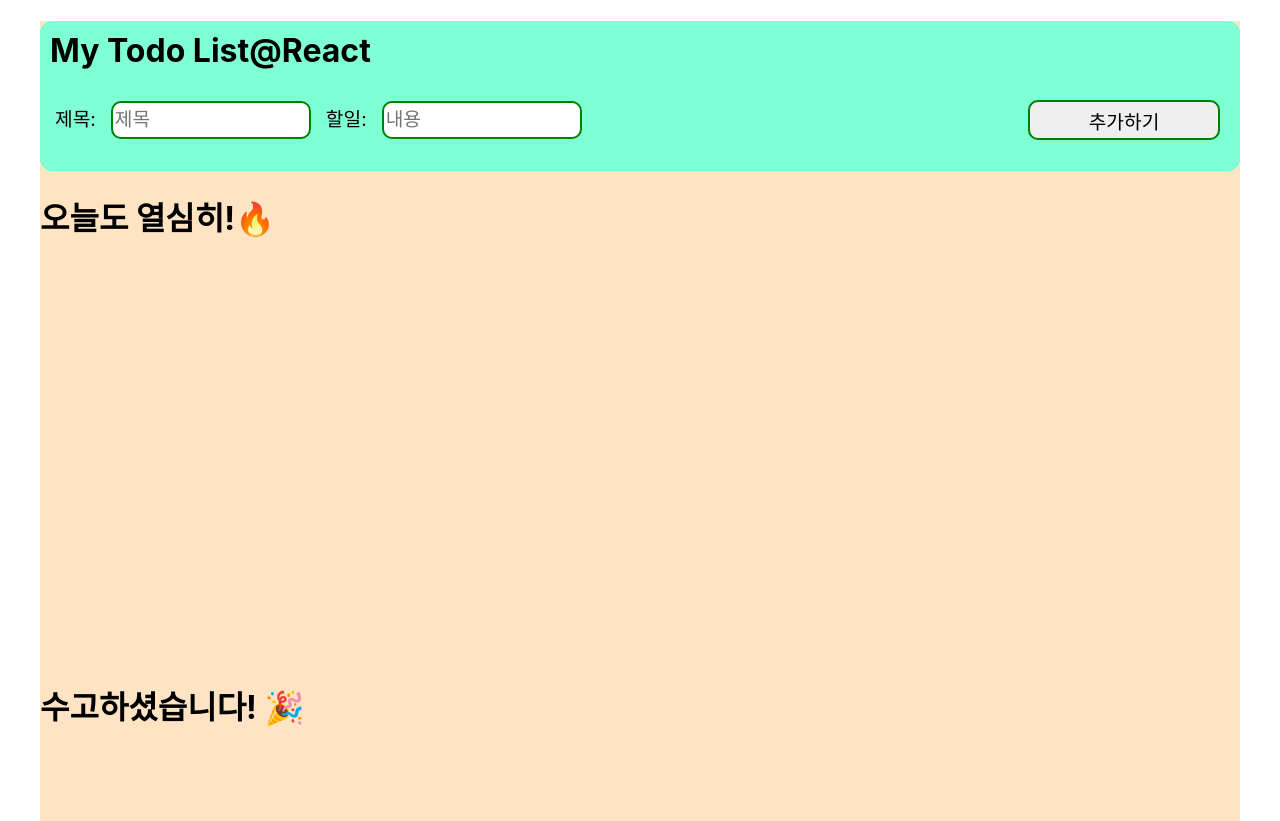
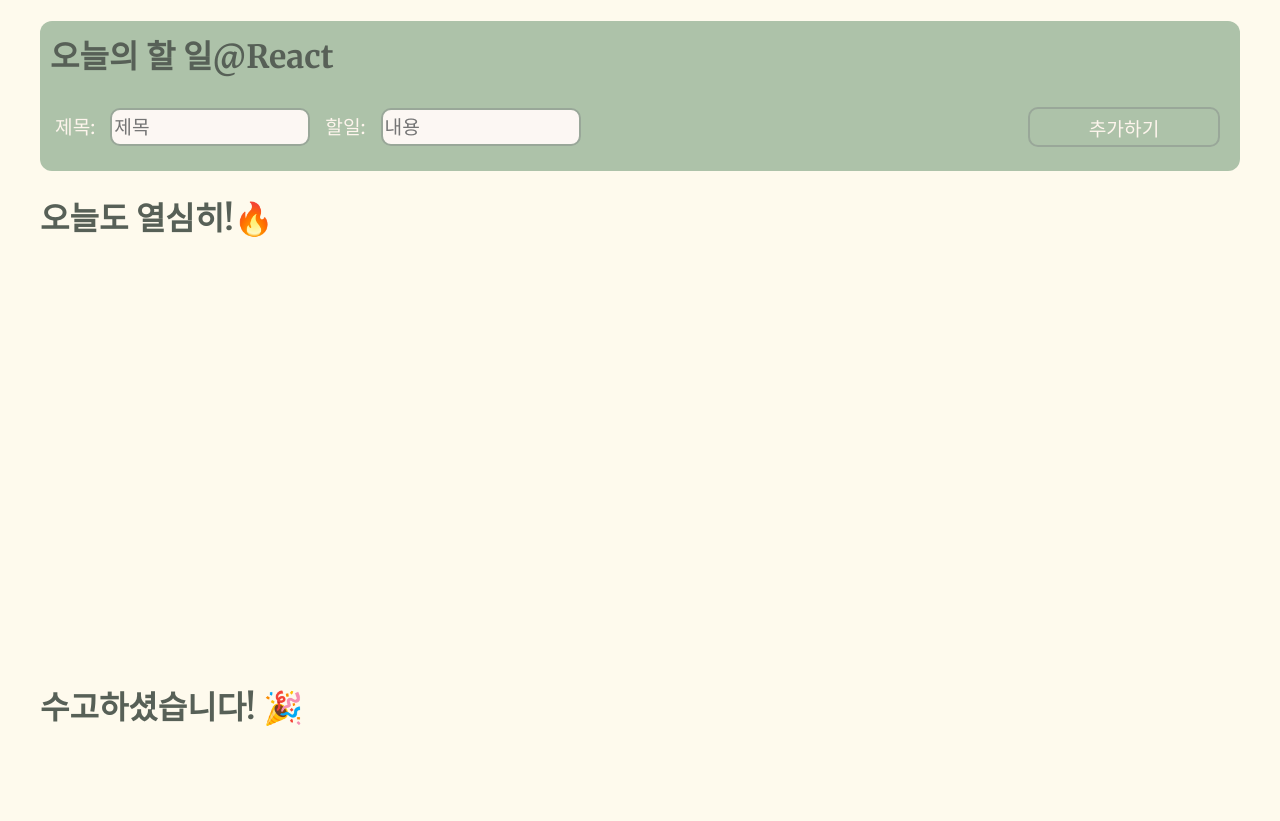
Before and after one commit to TaeTaehoon/react-week1-homework, a React (Create React App) app: page / in a window 1280 px wide. Built offline with nearby package versions, Linux system fonts and the light colour scheme.

Commit message:
페이지 디자인 수정

```diff
--- a/public/index.html
+++ b/public/index.html
@@ -26,7 +26,7 @@
     -->
     <title>React App</title>
   </head>
-  <body>
+  <body style="background-color: #fefaed">
     <noscript>You need to enable JavaScript to run this app.</noscript>
     <div id="root"></div>
     <!--
--- a/src/App.css
+++ b/src/App.css
@@ -1,38 +1,5 @@
-.App {
-  text-align: center;
+@import url("https://fonts.googleapis.com/css2?family=Merriweather:wght@400;700&family=Noto+Serif+KR:wght@400;600&display=swap");
+
+* {
+  font-family: "Noto Serif KR", "Merriweather", serif;
 }
-
-.App-logo {
-  height: 40vmin;
-  pointer-events: none;
-}
-
-@media (prefers-reduced-motion: no-preference) {
-  .App-logo {
-    animation: App-logo-spin infinite 20s linear;
-  }
-}
-
-.App-header {
-  background-color: #282c34;
-  min-height: 100vh;
-  display: flex;
-  flex-direction: column;
-  align-items: center;
-  justify-content: center;
-  font-size: calc(10px + 2vmin);
-  color: white;
-}
-
-.App-link {
-  color: #61dafb;
-}
-
-@keyframes App-logo-spin {
-  from {
-    transform: rotate(0deg);
-  }
-  to {
-    transform: rotate(360deg);
-  }
-}
--- a/src/components/form/style.css
+++ b/src/components/form/style.css
@@ -14,19 +14,29 @@
 }
 
 .input_group input {
+  color: #576057;
   height: 2rem;
   width: 12rem;
   border-radius: 10px;
-  border: 2px solid green;
+  background-color: #fcf7f3;
+  border: 2px solid #99a799;
   font-size: 1.2rem;
 }
 
 .form_container button {
+  color: #fef5ed;
   font-size: 1.2rem;
   width: 12rem;
   height: 2.5rem;
-  border: 2px solid green;
+  background: none;
+  border: 2px solid #99a799;
   border-radius: 10px;
   padding: 5px 0;
   margin-right: 20px;
+  transition: all 0.25s;
 }
+
+.form_container button:hover {
+  background-color: #fef5ed;
+  color: #99a799;
+}
--- a/src/components/header/Header.jsx
+++ b/src/components/header/Header.jsx
@@ -4,7 +4,7 @@
 function Header({ children }) {
   return (
     <div className="header">
-      <h1>My Todo List@React</h1>
+      <h1>오늘의 할 일@React</h1>
       {children}
     </div>
   );
--- a/src/components/header/style.css
+++ b/src/components/header/style.css
@@ -1,11 +1,13 @@
 .header {
+  color: #fef5ed;
   width: 100%;
   height: 150px;
-  background-color: aquamarine;
+  background-color: #adc2a9;
   border-radius: 12px;
 }
 
 .header h1 {
+  font-weight: bold;
   padding: 10px 10px;
   margin-bottom: 0;
 }
--- a/src/components/layout/style.css
+++ b/src/components/layout/style.css
@@ -3,5 +3,4 @@
   min-width: 800px;
   height: 100vh;
   margin: 0 auto;
-  background-color: bisque;
 }
--- a/src/components/list/style.css
+++ b/src/components/list/style.css
@@ -1,14 +1,19 @@
+h1 {
+  color: #576057;
+}
+
 .todo_container {
   min-height: 400px;
   display: flex;
+  flex-wrap: wrap;
   margin: 0 10px;
 }
 
 .todo_card {
   width: 270px;
   height: 210px;
-  background-color: white;
-  border: 2px solid green;
+  background-color: #fcf7f3;
+  border: 2px solid #99a799;
   border-radius: 15px;
   padding: 0 10px 10px 10px;
   margin: 10px;
@@ -18,11 +23,12 @@
 }
 
 .todo_card .title {
+  color: #576057;
   width: 250px;
   font-size: 1.4rem;
   margin: 10px 0 0 0;
   padding-bottom: 5px;
-  border-bottom: 1px solid green;
+  border-bottom: 1px solid #99a799;
   text-align: center;
 }
 
@@ -30,15 +36,16 @@
   width: 250px;
   height: 100px;
   margin-bottom: 5px 0;
-  background-color: rgb(209, 209, 209);
+  background-color: #fcf7f3;
 }
 
 .todo_card span button {
+  color: #576057;
   width: 115px;
   font-size: 1.2rem;
   padding: 5px 10px;
-  background-color: white;
-  border: 1.5px solid green;
+  background-color: #d3e4cd;
+  border: 1.5px solid #99a799;
   border-radius: 10px;
   transition: all 0.2s;
 }
@@ -52,11 +59,11 @@
 }
 
 .todo_card span button:hover {
-  color: white;
+  color: #fef5ed;
   width: 115px;
   font-size: 1.2rem;
   padding: 5px 10px;
-  background-color: green;
-  border: 1.5px solid green;
+  background-color: #adc2a9;
+  border: 1.5px solid #adc2a9;
   border-radius: 10px;
 }
--- a/src/components/todo/style.css
+++ b/src/components/todo/style.css
@@ -1,14 +1,19 @@
+h1 {
+  color: #576057;
+}
+
 .todo_container {
   min-height: 400px;
   display: flex;
+  flex-wrap: wrap;
   margin: 0 10px;
 }
 
 .todo_card {
   width: 270px;
   height: 210px;
-  background-color: white;
-  border: 2px solid green;
+  background-color: #fefaed;
+  border: 2px solid #99a799;
   border-radius: 15px;
   padding: 0 10px 10px 10px;
   margin: 10px;
@@ -18,11 +23,12 @@
 }
 
 .todo_card .title {
+  color: #576057;
   width: 250px;
   font-size: 1.4rem;
   margin: 10px 0 0 0;
   padding-bottom: 5px;
-  border-bottom: 1px solid green;
+  border-bottom: 1px solid #99a799;
   text-align: center;
 }
 
@@ -30,15 +36,16 @@
   width: 250px;
   height: 100px;
   margin-bottom: 5px 0;
-  background-color: rgb(209, 209, 209);
+  background-color: #fcf7f3;
 }
 
 .todo_card span button {
+  color: #576057;
   width: 115px;
   font-size: 1.2rem;
   padding: 5px 10px;
-  background-color: white;
-  border: 1.5px solid green;
+  background-color: #fcf7f3;
+  border: 1.5px solid #99a799;
   border-radius: 10px;
   transition: all 0.2s;
 }
@@ -52,11 +59,11 @@
 }
 
 .todo_card span button:hover {
-  color: white;
+  color: #fef5ed;
   width: 115px;
   font-size: 1.2rem;
   padding: 5px 10px;
-  background-color: green;
-  border: 1.5px solid green;
+  background-color: #99a799;
+  border: 1.5px solid #99a799;
   border-radius: 10px;
 }
```
